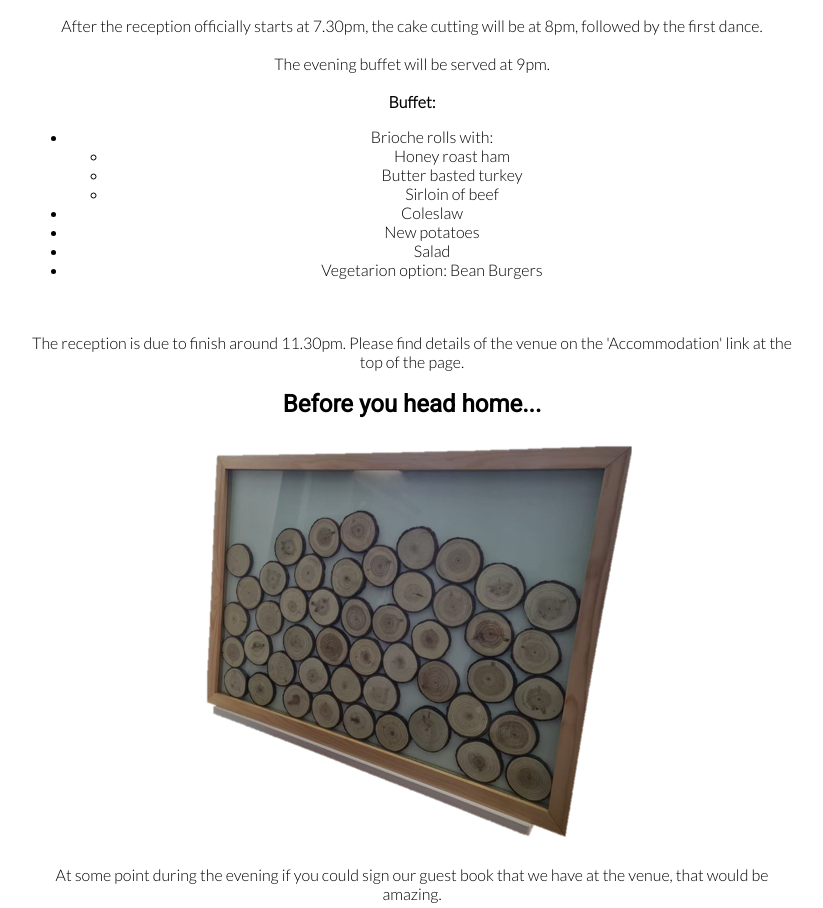
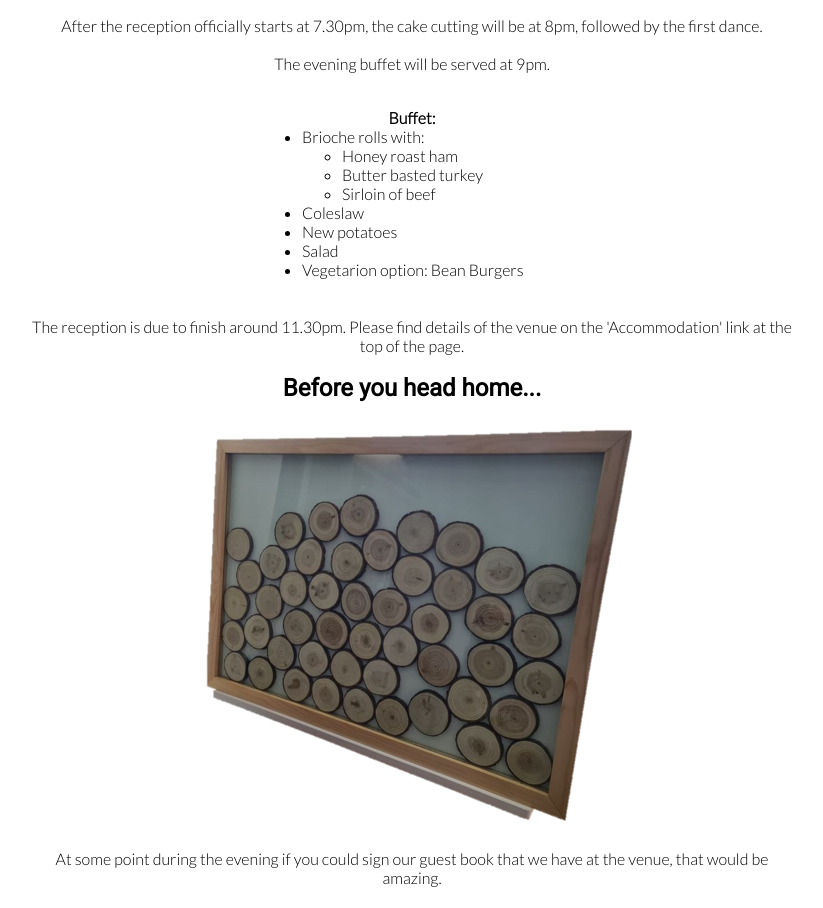
Before and after one commit to DeannaCarina/wedding-dee-and-tom, a plain HTML site: page order.html in a window 1280 px wide. Shown: the part 4648-5556 px from the top of the page, without its empty margins (228-1051 px from the left). Drawn offline with Linux system fonts and the light colour scheme.

Commit message:
add: buffet

```diff
--- a/assets/css/stylesheet.css
+++ b/assets/css/stylesheet.css
@@ -293,6 +293,18 @@ th{
     color: rgb(106, 134, 143);
     background-color: white;
 }
+
+.canape-container {
+    width: 300px;
+    margin: 0 auto;
+}
+
+.canape-list {
+    text-align: left;
+    margin: auto 0;
+}
+
+
 @media screen and (max-height: 760px){
     #banner{
         height: 600px;
--- a/order.html
+++ b/order.html
@@ -165,9 +165,9 @@
             <p>After the reception officially starts at 7.30pm, the cake cutting will be at 8pm, followed by the first dance.<br><br>
 
                 The evening buffet will be served at 9pm.<br><br>
-
+                <div class="canape-container">
                 <strong>Buffet:</strong><br>
-                <ul>
+                <ul class="canape-list">
                     <li>Brioche rolls with:</li>
                         <ul>
                             <li>Honey roast ham</li>
@@ -178,7 +178,7 @@
                     <li>New potatoes</li>
                     <li>Salad</li>
                     <li>Vegetarion option: Bean Burgers</li>
-
+                </div>
                 </ul><br><br>
 
                 The reception is due to finish around 11.30pm. Please find details of the venue on the 'Accommodation' link at the top of the page.</p>
```
